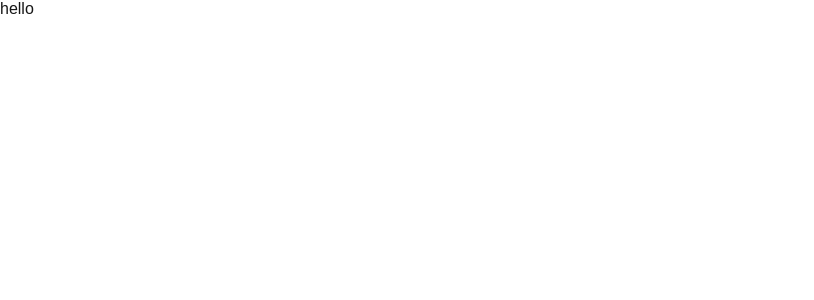
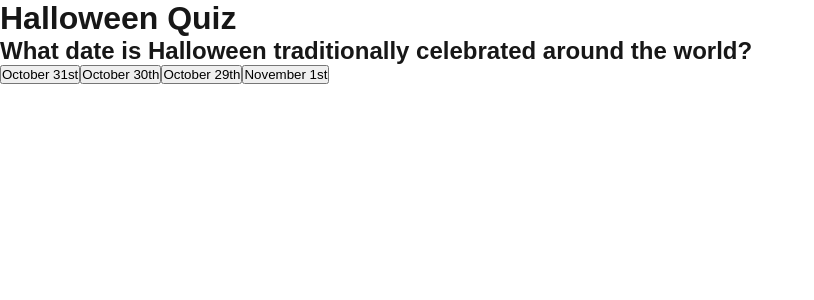
Before and after one commit to Mahik99/Halloween-Quiz-App, a Next.js app in the folder fright-night-trivia/: page /QuizPage in a window 1280 px wide. Shown: the top 300 px of the page, without its empty margins (0-814 px from the left). Built offline with nearby package versions, Linux system fonts and the light colour scheme.

Commit message:
linked quiz page to start button and added homepage as main page

```diff
--- a/fright-night-trivia/src/app/QuizPage/page.jsx
+++ b/fright-night-trivia/src/app/QuizPage/page.jsx
@@ -1,121 +1,102 @@
 "use client";
+import React, { useState } from "react";
 
-import React, { useState } from "react";
-import styles from "./page.module.css"; // Import styles (adjust if necessary)
-import NextButton from "../components/NextButton.jsx"; // Import your NextButton component
-
-const quizQuestions = [
-  // Changed this to quizQuestions
+// Sample Quiz Data
+const quizData = [
   {
-    question: "What was the original purpose of Halloween?",
-    options: [
-      "To scare away evil spirits",
-      "To celebrate harvest",
-      "To honor the dead",
-      "To give thanks",
+    question:
+      "What date is Halloween traditionally celebrated around the world?",
+    answer_options: [
+      "October 31st",
+      "October 30th",
+      "October 29th",
+      "November 1st",
     ],
-    correctAnswer: "To scare away evil spirits",
+    correct_answer: "October 31st",
+    level: "easy",
   },
   {
-    question: "Which horror movie character wears a hockey mask?",
-    options: [
-      "Freddy Krueger",
-      "Michael Myers",
-      "Jason Voorhees",
-      "Leatherface",
+    question: "What vegetable do people often carve into a Jack-o'-Lantern?",
+    answer_options: ["Watermelon", "Pumpkin", "Butternut Squash", "Turnip"],
+    correct_answer: "Pumpkin",
+    level: "easy",
+  },
+  {
+    question:
+      "What is the popular Halloween phrase that children say before receiving candy?",
+    answer_options: [
+      "Halloween Spooks",
+      "Boo!",
+      "Trick or Treat",
+      "Candy Please!",
     ],
-    correctAnswer: "Jason Voorhees",
+    correct_answer: "Trick or Treat",
+    level: "easy",
   },
-  // Add more questions as needed
+  {
+    question: "Who wrote the famous novel 'Frankenstein'?",
+    answer_options: [
+      "Edgar Allan Poe",
+      "Bram Stoker",
+      "H.P. Lovecraft",
+      "Mary Shelley",
+    ],
+    correct_answer: "Mary Shelley",
+    level: "easy",
+  },
 ];
 
-// export default function quizpage() {
-//   const [currentQuestionIndex, setCurrentQuestionIndex] = useState(0);
-//   const [score, setScore] = useState(0);
-//   const [selectedAnswer, setSelectedAnswer] = useState("");
-//   const [showScore, setShowScore] = useState(false);
-
-//   const handleAnswerSelect = (option) => {
-//     setSelectedAnswer(option);
-//   };
-
-//   const handleNextClick = () => {
-//     if (selectedAnswer === quizQuestions[currentQuestionIndex].correctAnswer) {
-//       setScore(score + 1);
-//     }
-
-//     if (currentQuestionIndex < quizQuestions.length - 1) {
-//       setCurrentQuestionIndex(currentQuestionIndex + 1);
-//       setSelectedAnswer("");
-//     } else {
-//       setShowScore(true);
-//     }
-//   };
-
-//   return (
-//     <div className={styles.quizContainer}>
-//       {!showScore ? (
-//         <div>
-//           <h2 className={styles.question}>
-//             {quizQuestions[currentQuestionIndex].question}
-//           </h2>
-//           <ul className={styles.optionsList}>
-//             {quizQuestions[currentQuestionIndex].options.map(
-//               (option, index) => (
-//                 <li
-//                   key={index}
-//                   className={`${styles.optionItem} ${
-//                     selectedAnswer === option ? styles.selected : ""
-//                   }`}
-//                   onClick={() => handleAnswerSelect(option)}
-//                 >
-//                   {option}
-//                 </li>
-//               )
-//             )}
-//           </ul>
-//           <NextButton onClick={handleNextClick} />
-//         </div>
-//       ) : (
-//         <div className={styles.scoreContainer}>
-//           <h2 className={styles.finalScore}>
-//             You scored {score} out of {quizQuestions.length}
-//           </h2>
-//           <button
-//             className={styles.restartButton}
-//             onClick={() => window.location.reload()}
-//           >
-//             Restart Quiz
-//           </button>
-//         </div>
-//       )}
-//     </div>
-//   );
-// }
-
-// export default function QuizPage();
-
-export default function QuizPage() {
+const QuizGame = () => {
   const [currentQuestionIndex, setCurrentQuestionIndex] = useState(0);
   const [score, setScore] = useState(0);
-  const [selectedAnswer, setSelectedAnswer] = useState("");
-  const [showScore, setShowScore] = useState(false);
-  const handleAnswerSelect = (option) => {
-        setSelectedAnswer(option);
-      };
+  const [isQuizFinished, setIsQuizFinished] = useState(false);
 
-      const handleNextClick = () => {
-            if (selectedAnswer === quizQuestions[currentQuestionIndex].correctAnswer) {
+  const currentQuestion = quizData[currentQuestionIndex];
+
+  const handleAnswer = (selectedAnswer) => {
+    if (selectedAnswer === currentQuestion.correct_answer) {
       setScore(score + 1);
     }
 
-            if (currentQuestionIndex < quizQuestions.length - 1) {
-              setCurrentQuestionIndex(currentQuestionIndex + 1);
-              setSelectedAnswer("");
+    const nextQuestionIndex = currentQuestionIndex + 1;
+    if (nextQuestionIndex < quizData.length) {
+      setCurrentQuestionIndex(nextQuestionIndex);
     } else {
-              setShowScore(true);
+      setIsQuizFinished(true);
     }
   };
+
+  const restartQuiz = () => {
+    setCurrentQuestionIndex(0);
+    setScore(0);
+    setIsQuizFinished(false);
+  };
+
   return (
-    <div>hello</div>)
-  }
+    <div className="quiz-container">
+      <h1>Halloween Quiz</h1>
+      {isQuizFinished ? (
+        <div className="results">
+          <h2>Quiz finished!</h2>
+          <p>
+            Your score: {score}/{quizData.length}
+          </p>
+          <button onClick={restartQuiz}>Restart Quiz</button>
+        </div>
+      ) : (
+        <div className="question">
+          <h2>{currentQuestion.question}</h2>
+          <div className="options">
+            {currentQuestion.answer_options.map((option, index) => (
+              <button key={index} onClick={() => handleAnswer(option)}>
+                {option}
+              </button>
+            ))}
+          </div>
+        </div>
+      )}
+    </div>
+  );
+};
+
+export default QuizGame;
```
Also changed, not shown: fright-night-trivia/src/app/components/Homepage/Homepage.jsx (+7 -4 lines), fright-night-trivia/src/app/page.js (+4 -6 lines), fright-night-trivia/src/app/quizpage/page.jsx (deleted, +0 -86 lines). Lines whose indentation alone changed are shown as unchanged.
